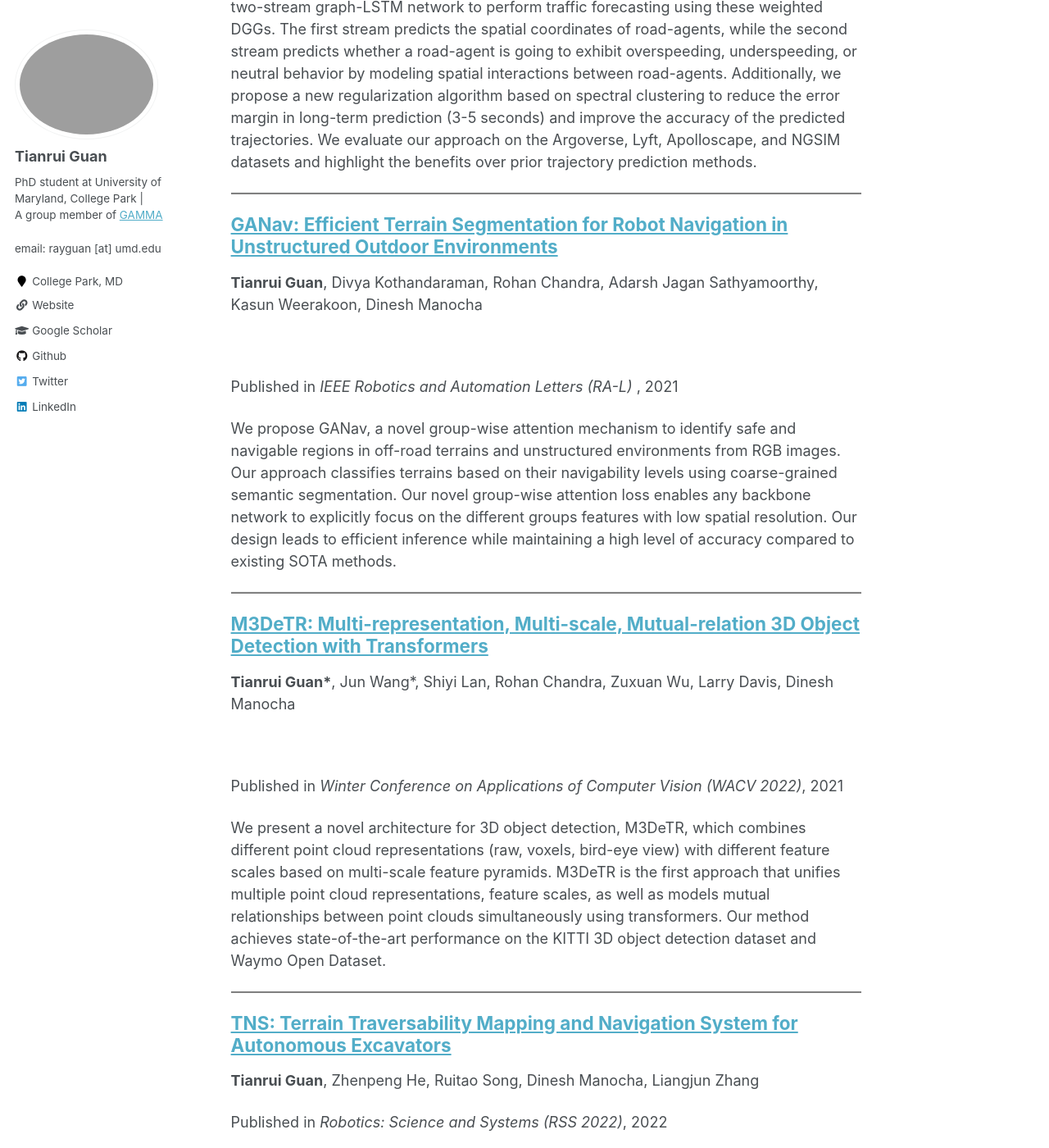
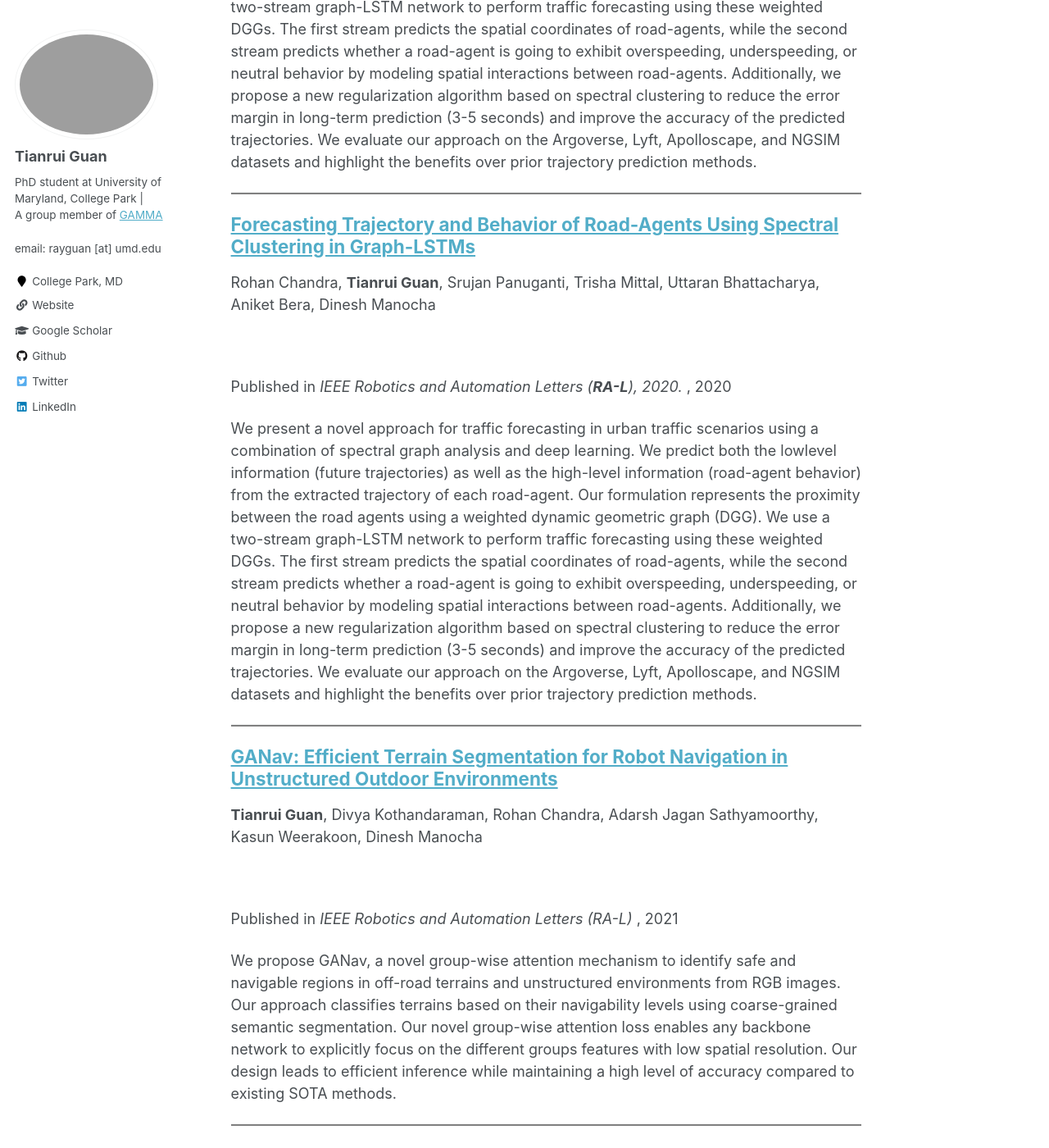
Before and after one commit to rayguan97/rayguan97.github.io, a Jekyll site: the page built from _pages/legecy/sitemap.md, in a window 1280 px wide and 1400 px high, scrolled down 3944 px. Shown: the whole window at 82% size. Built offline with Jekyll 4.4.1, drawn with Linux system fonts in a browser that asks for light colours; our own code applies the rules of GitHub Pages for plain Markdown files.

````diff
--- a/_includes/archive-compact.html
+++ b/_includes/archive-compact.html
@@ -29,13 +29,13 @@
           {{ post.venue }}
           <br>
           {% if post.paperurl %}
-          <a href="{{ post.paperurl }}">[paper]</a><br>
+          <a href="{{ post.paperurl }}">[paper]</a>
           {% endif %}
           {% if post.permalink %}
           <a href="{{ post.permalink }}">[webpage]</a>
           {% endif %}
           {% if post.code %}
-          <a href="{{ post.code }}">[code]</a>
+          <a href="{{ post.code }}">[code]</a><br>
           {% endif %}
       </td>
     </tr>
--- /dev/null
+++ b/_publications/2023-03-01-crossloc3d.md
@@ -0,0 +1,89 @@
+---
+title: "Forecasting Trajectory and Behavior of Road-Agents Using Spectral Clustering in Graph-LSTMs"
+collection: publications
+permalink: /publication/2020-06-25-sc-glstm
+excerpt: 'We present a novel approach for traffic forecasting in urban traffic scenarios using a combination of spectral
+graph analysis and deep learning. We predict both the lowlevel information (future trajectories) as well as the high-level
+information (road-agent behavior) from the extracted trajectory
+of each road-agent. Our formulation represents the proximity
+between the road agents using a weighted dynamic geometric
+graph (DGG). We use a two-stream graph-LSTM network to
+perform traffic forecasting using these weighted DGGs. The first
+stream predicts the spatial coordinates of road-agents, while
+the second stream predicts whether a road-agent is going to
+exhibit overspeeding, underspeeding, or neutral behavior by
+modeling spatial interactions between road-agents. Additionally,
+we propose a new regularization algorithm based on spectral
+clustering to reduce the error margin in long-term prediction
+(3-5 seconds) and improve the accuracy of the predicted
+trajectories. We evaluate our approach
+on the Argoverse, Lyft, Apolloscape, and NGSIM datasets and
+highlight the benefits over prior trajectory prediction methods.'
+date: 2020-06-25
+venue: '<em>IEEE Robotics and Automation Letters (<strong>RA-L</strong>), 2020. </em>'
+paperurl: 'https://arxiv.org/abs/1912.01118'
+teaser: '../images/sc-glstm_teaser.png'
+authors: "Rohan Chandra, <b>Tianrui Guan</b>, Srujan Panuganti, Trisha Mittal, Uttaran Bhattacharya, Aniket Bera, Dinesh Manocha"
+# citation: 'Your Name, You. (2009). &quot;Paper Title Number 1.&quot; <i>Journal 1</i>. 1(1).'
+---
+<p style="text-align:center;">
+<img src="../images/sc-glstm_teaser.png" width="600">
+</p>
+
+## Abstract
+<div style="text-align: justify"> We present a novel approach for traffic forecasting
+in urban traffic scenarios using a combination of spectral
+graph analysis and deep learning. We predict both the lowlevel information (future trajectories) as well as the high-level
+information (road-agent behavior) from the extracted trajectory
+of each road-agent. Our formulation represents the proximity
+between the road agents using a weighted dynamic geometric
+graph (DGG). We use a two-stream graph-LSTM network to
+perform traffic forecasting using these weighted DGGs. The first
+stream predicts the spatial coordinates of road-agents, while
+the second stream predicts whether a road-agent is going to
+exhibit overspeeding, underspeeding, or neutral behavior by
+modeling spatial interactions between road-agents. Additionally,
+we propose a new regularization algorithm based on spectral
+clustering to reduce the error margin in long-term prediction
+(3-5 seconds) and improve the accuracy of the predicted
+trajectories. Moreover, we prove a theoretical upper bound
+on the regularized prediction error. We evaluate our approach
+on the Argoverse, Lyft, Apolloscape, and NGSIM datasets and
+highlight the benefits over prior trajectory prediction methods.
+In practice, our approach reduces the average prediction error
+by more than 75% over prior algorithms and achieves a
+weighted average accuracy of 91.2% for behavior prediction.
+Additionally, our spectral regularization improves long-term
+prediction by up to 70%. </div>
+<br>
+
+
+|Paper|Code| Dataset  | Supplementary Material |
+|:---|---|---|---|
+|[**SC-GLSTM**](https://arxiv.org/abs/1912.01118) | [**GitHub Code**](https://github.com/rohanchandra30/Spectral-Trajectory-Prediction)| [**Lyft**](https://level5.lyft.com/dataset/) / [**Apolloscape**](http://apolloscape.auto/trajectory.html) / [**Argoverse**](https://www.argoverse.org/data.html)    | [**Supplementary Material**](http://rayguan97.github.io/files/sc-glstm_sup.pdf)|
+
+<br>
+
+<img src="http://rayguan97.github.io/images/sc-glstm_arch.jpeg" width="1024" height="780">
+<div style="text-align: justify"> <b>Network Architecture: </b> We show the trajectory and behavior prediction for the i-th road-agent (red circle in the traffic-graphs). The input consists of the spatial coordinates over the past T seconds as well as the eigenvectors (green rectangles, each shade of green represents the index of the eigenvectors) of the traffic-graphs corresponding to the first T traffic-graphs. We perform spectral clustering on the predicted eigenvectors from the second stream (orange block) to regularize the original loss function and perform backpropagation on the new loss function to improve long-term prediction. </div>
+
+<br>
+
+
+<p align="center"><iframe width="805" height="442" src="https://obj.umiacs.umd.edu/gamma-umd-website-imgs/researchdirections/autonomousdriving/results.gif" allowfullscreen></iframe></p>
+
+
+Please cite our work if you found it useful,
+
+```
+@ARTICLE{9126166,
+  author={Chandra, Rohan and Guan, Tianrui and Panuganti, Srujan and Mittal, Trisha and Bhattacharya, Uttaran and Bera, Aniket and Manocha, Dinesh},
+  journal={IEEE Robotics and Automation Letters},
+  title={Forecasting Trajectory and Behavior of Road-Agents Using Spectral Clustering in Graph-LSTMs},
+  year={2020},
+  volume={5},
+  number={3},
+  pages={4882-4890},
+  doi={10.1109/LRA.2020.3004794}
+}
+```
````
